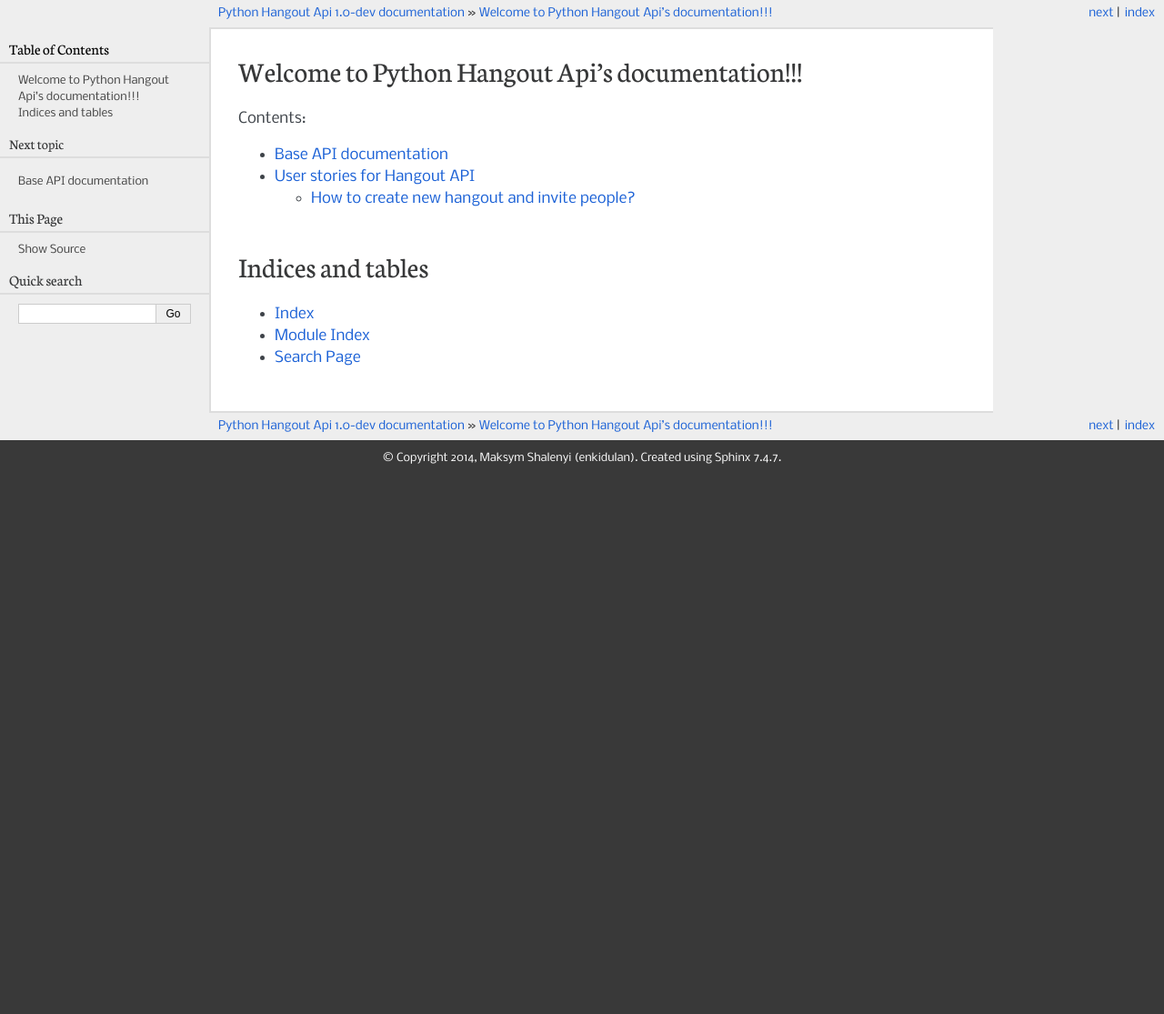
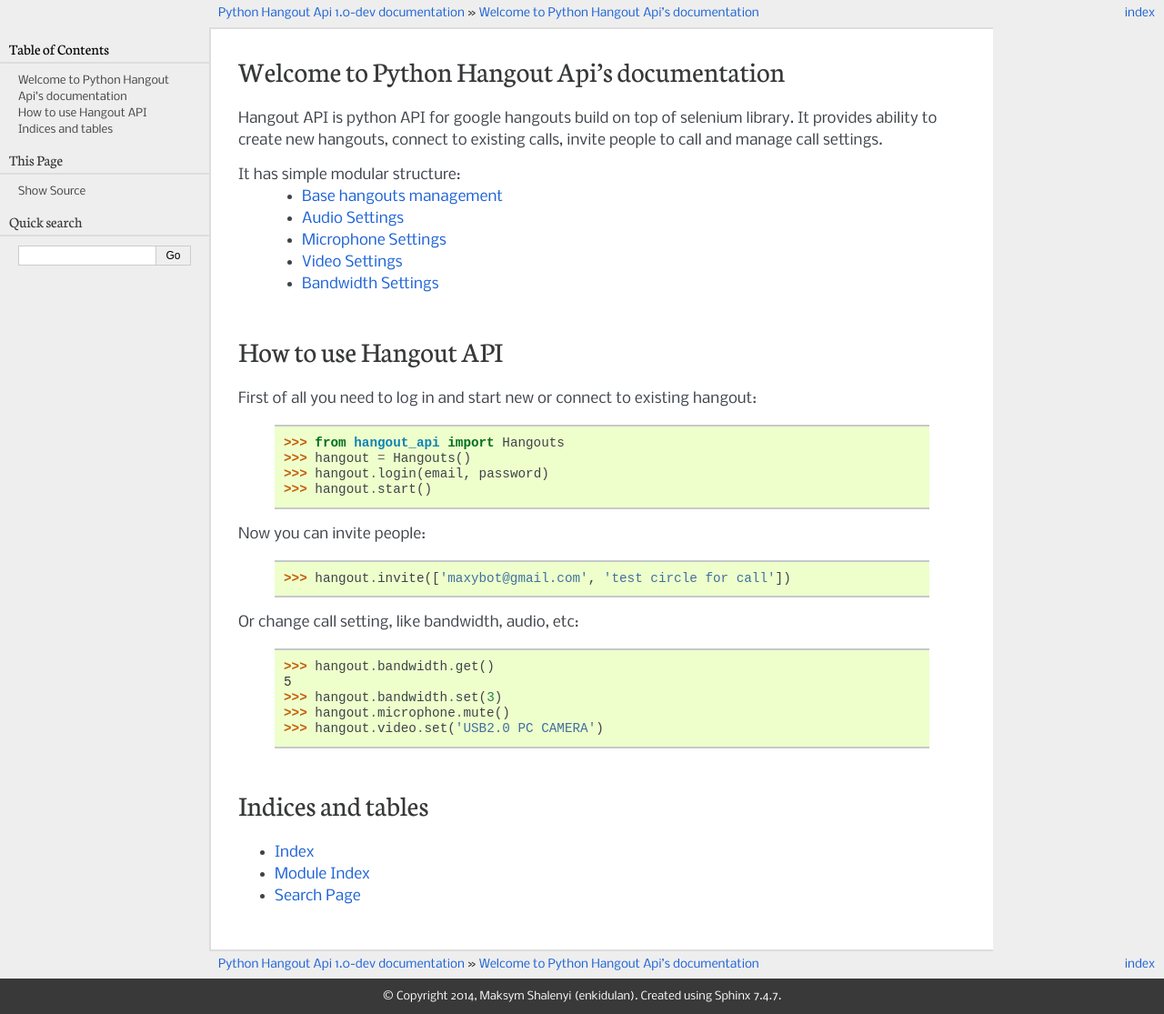
Before and after one commit to enkidulan/hangout_api, a Sphinx documentation site: the page built from docs/index.rst, in a window 1280 px wide. Shown: the whole page at 91% size. Built offline with Sphinx 7.4.7, drawn with Linux system fonts in a browser that asks for light colours; before the commit the page ends 900 px from its top, so only the background shows below that.

Commit message:
updated docs

```diff
--- /dev/null
+++ b/docs/api/Audio.rst
@@ -0,0 +1,6 @@
+**************
+Audio Settings
+**************
+
+.. autoclass:: hangout_api.settings.AudioSettings
+   :members:
--- /dev/null
+++ b/docs/api/Bandwidth.rst
@@ -0,0 +1,6 @@
+******************
+Bandwidth Settings
+******************
+
+.. autoclass:: hangout_api.settings.BandwidthSettings
+   :members:
--- /dev/null
+++ b/docs/api/Hangouts.rst
@@ -0,0 +1,6 @@
+************************
+Base hangouts management
+************************
+
+.. autoclass:: hangout_api.base.Hangouts
+   :members:
--- /dev/null
+++ b/docs/api/Microphone.rst
@@ -0,0 +1,6 @@
+*******************
+Microphone Settings
+*******************
+
+.. autoclass:: hangout_api.settings.MicrophoneSettings
+   :members:
--- /dev/null
+++ b/docs/api/Video.rst
@@ -0,0 +1,6 @@
+**************
+Video Settings
+**************
+
+.. autoclass:: hangout_api.settings.VideoSettings
+   :members:
--- a/docs/index.rst
+++ b/docs/index.rst
@@ -3,17 +3,68 @@
    You can adapt this file completely to your liking, but it should at least
    contain the root `toctree` directive.
 
-Welcome to Python Hangout Api's documentation!!!
-================================================
+Welcome to Python Hangout Api's documentation
+==============================================
 
-Contents:
+Hangout API is python API for google hangouts build on top of selenium library.
+It provides ability to create new hangouts, connect to existing calls,
+invite people to call and manage call settings.
 
-.. toctree::
-   :maxdepth: 2
+It has simple modular structure:
+  * :doc:`api/Hangouts`
+  * :doc:`api/Audio`
+  * :doc:`api/Microphone`
+  * :doc:`api/Video`
+  * :doc:`api/Bandwidth`
 
-   base_api
-   user_stories
 
+.. Contents:
+
+.. .. toctree::
+..    :maxdepth: 2
+
+..    api_documentation
+
+
+How to use Hangout API
+============================================
+
+.. testsetup:: base_api
+
+    from yaml import load
+    credentials = load(open('credentials.yaml', 'r'))
+    email = credentials['name']
+    password = credentials['password']
+
+.. testcleanup:: base_api
+
+    del hangout
+
+
+First of all you need to log in and start new or connect to existing hangout:
+
+    .. doctest:: base_api
+
+        >>> from hangout_api import Hangouts
+        >>> hangout = Hangouts()
+        >>> hangout.login(email, password)
+        >>> hangout.start()
+
+Now you can invite people:
+
+    .. doctest:: base_api
+
+        >>> hangout.invite(['maxybot@gmail.com', 'test circle for call'])
+
+Or change call setting, like bandwidth, audio, etc:
+
+    .. doctest:: base_api
+
+        >>> hangout.bandwidth.get()
+        5
+        >>> hangout.bandwidth.set(3)
+        >>> hangout.microphone.mute()
+        >>> hangout.video.set('USB2.0 PC CAMERA')
 
 Indices and tables
 ==================
```
Also changed, not shown: docs/base_api.rst (deleted, +0 -10 lines), docs/user_stories.rst (deleted, +0 -41 lines), 1 other file.
